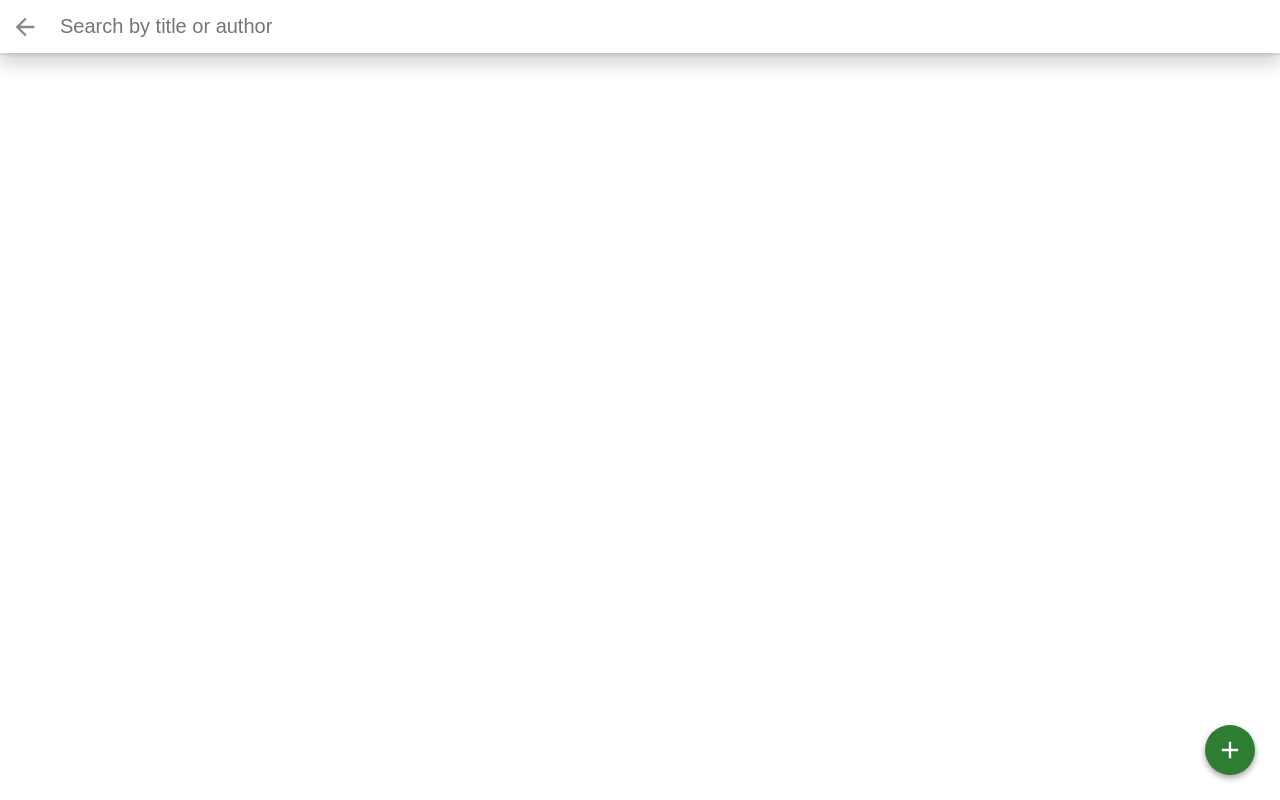
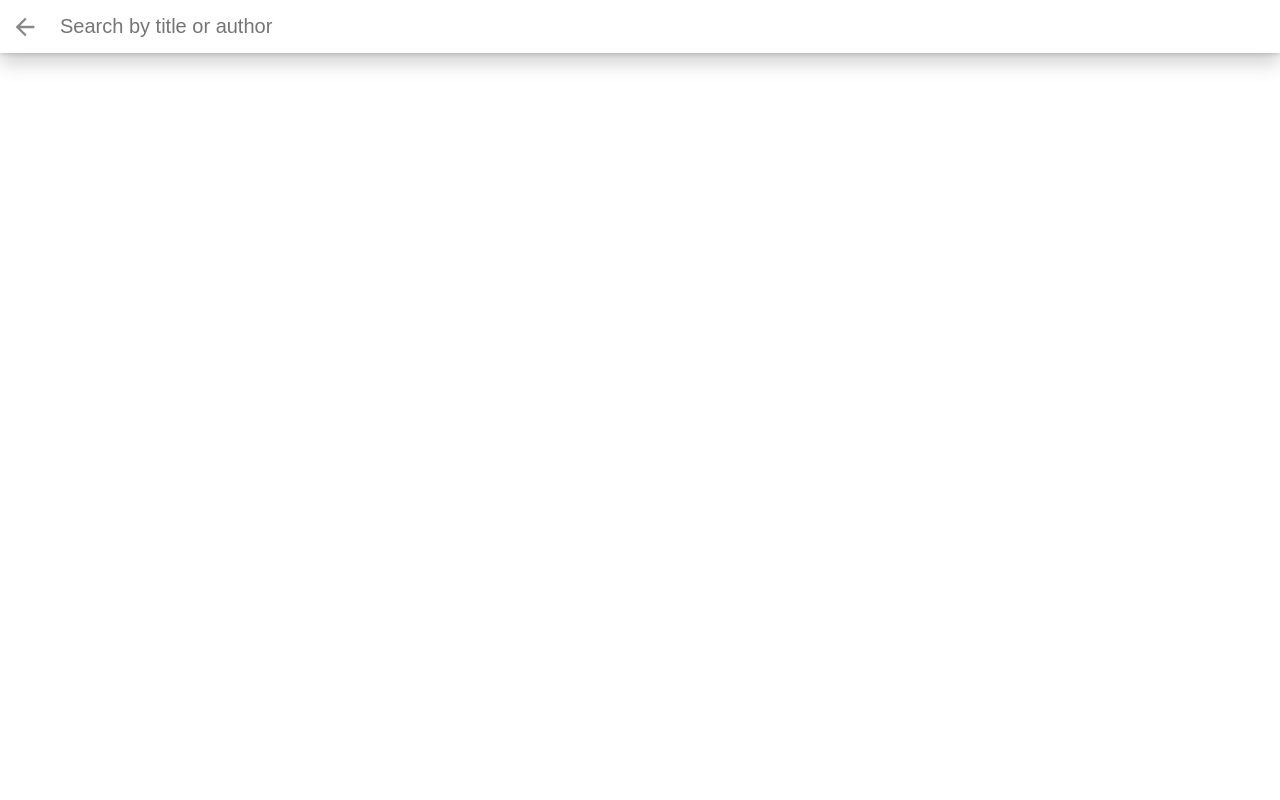
Before and after one commit to bakamoridesu/reactND-my-reads, a React (Create React App) app: page /search in a window 1280 px wide. Built offline with nearby package versions, Linux system fonts and the light colour scheme; no server answers.

Commit message:
improve update book method

```diff
--- a/src/App.js
+++ b/src/App.js
@@ -5,7 +5,7 @@ import * as BooksAPI from './BooksAPI';
 import ListBooks from './ListBooks'
 import SearchBooks from './SearchBooks'
 import {
-  Link, Route,
+  Route,
   BrowserRouter as Router
 
 } from 'react-router-dom'
@@ -17,6 +17,10 @@ class BooksApp extends React.Component {
     books: {}
   }
 
+  /*
+        Performs initial data download from server
+        Updates state (books, shelfByID)
+   */
   componentDidMount() {
     console.log('componentDidMount')
     BooksAPI.getAll().then((res) => {
@@ -38,14 +42,27 @@ class BooksApp extends React.Component {
     })
   }
 
+  /*
+       1. Updates state (books, shelfByID)
+       2. Updates shelf of the book on server
+
+       input: book instance, new shelf name
+   */
   updateBook = (book, newShelf) => {
+    // remember book ID
     const bookID = book.id
+    // get old shelf
     const oldShelf = this.state.shelfByID[bookID]
+    // change shelf of the book that being updated
     book['shelf'] = newShelf
+    // change state
     this.setState((prevState) => {
+      // delete book from the current shelf
       const oldShelfBooks = prevState.books[oldShelf].filter((b) => (
         b.id !== bookID
       ))
+      // add book to the new shelf if new shelf is not None
+      // also update shelf by ID
       const newBooks = prevState.books;
       const newShelfByID = prevState.shelfByID;
       newShelfByID[bookID] = newShelf
@@ -66,14 +83,13 @@ class BooksApp extends React.Component {
     return (
       <Router>
         <div className="app">
+
           <Route path='/search' component={SearchBooks}/>
+
           <Route exact path='/' render={() => (
             <ListBooks books={this.state.books} updateBook={this.updateBook}/>
           )}/>
-          <div className="open-search">
-            <Link
-              to='/search'>Add a book</Link>
-          </div>
+
         </div>
       </Router>
     )
--- a/src/ListBooks.js
+++ b/src/ListBooks.js
@@ -1,5 +1,6 @@
 import React, {Component} from 'react';
 import BookShelf from "./BookShelf";
+import {Link} from "react-router-dom";
 
 class ListBooks extends Component {
   categories = {
@@ -22,6 +23,10 @@ class ListBooks extends Component {
             })}
           </div>
         </div>
+        <div className="open-search">
+            <Link
+              to='/search'>Add a book</Link>
+          </div>
       </div>
     )
   }
```
